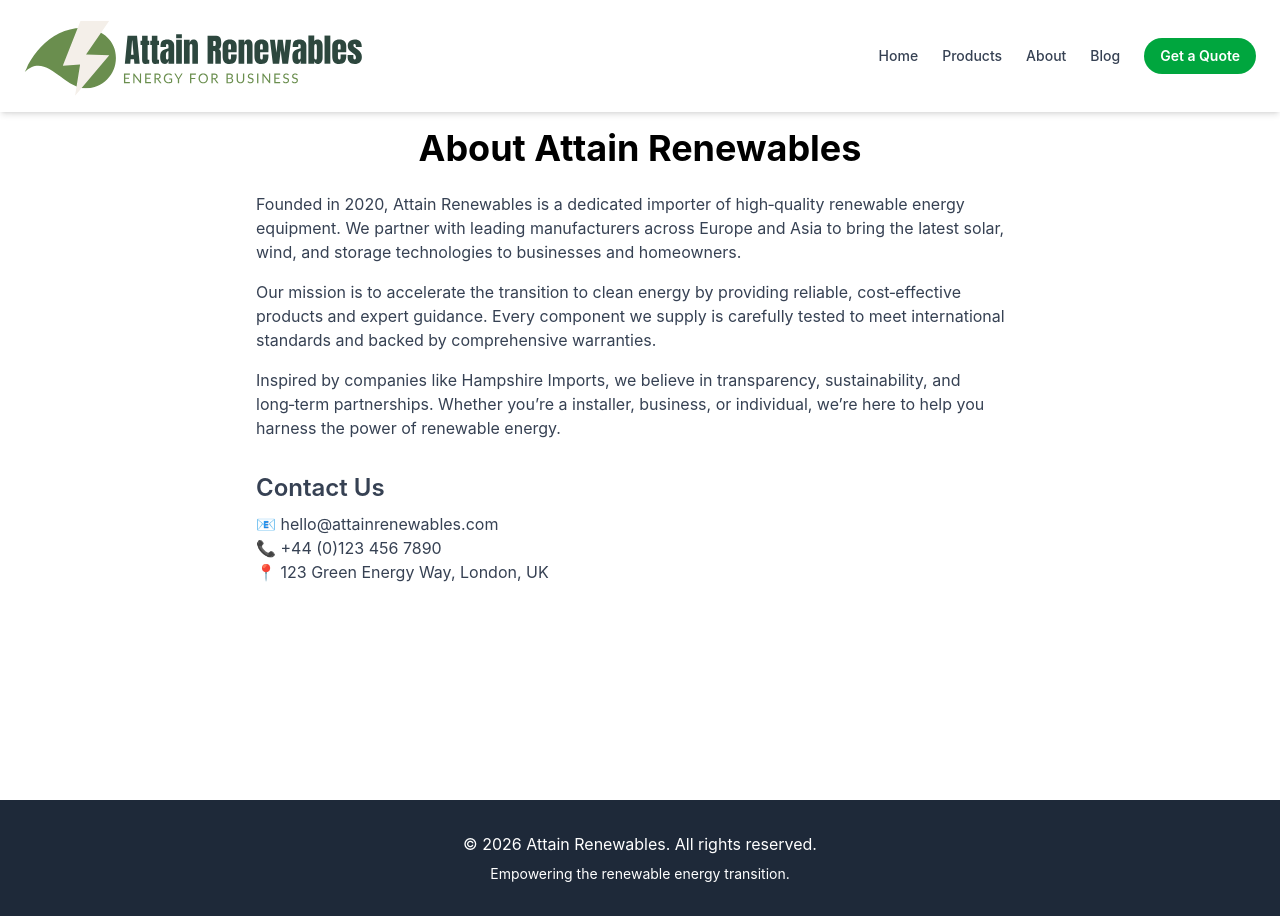
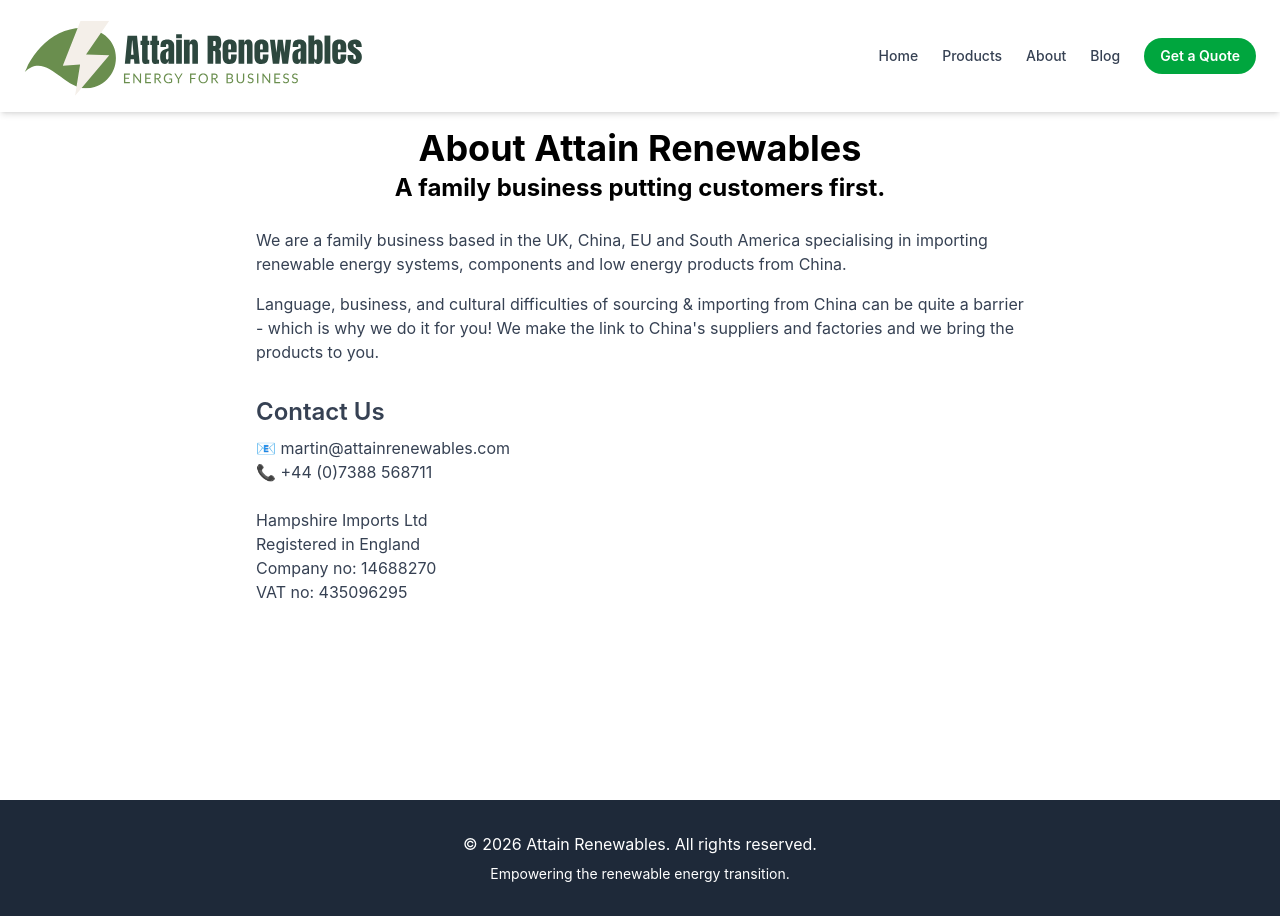
Before and after one commit to SamRichell/Attain-Renewables, a Vue app: page /about in a window 1280 px wide. Built offline with nearby package versions, Linux system fonts and the light colour scheme.

Commit message:
About Page updated

```diff
--- a/src/views/About.vue
+++ b/src/views/About.vue
@@ -1,28 +1,30 @@
 <template>
   <div class="container mx-auto px-6 py-12">
     <div class="max-w-3xl mx-auto">
-      <h1 class="text-4xl font-bold text-center mb-6">About Attain Renewables</h1>
+      <h1 class="text-4xl font-bold text-center mb-1">About Attain Renewables</h1>
+      <h2 class="text-2xl font-bold text-center mb-6">A family business putting customers first.</h2>
       <div class="prose prose-lg text-gray-700">
         <p class="mb-4">
-          Founded in 2020, Attain Renewables is a dedicated importer of high‑quality renewable energy equipment.
-          We partner with leading manufacturers across Europe and Asia to bring the latest solar, wind, and storage
-          technologies to businesses and homeowners.
+          We are a family business based in the UK, China, EU and South
+          America specialising in importing renewable energy systems,
+          components and low energy products from China.
         </p>
         <p class="mb-4">
-          Our mission is to accelerate the transition to clean energy by providing reliable, cost‑effective products
-          and expert guidance. Every component we supply is carefully tested to meet international standards and
-          backed by comprehensive warranties.
-        </p>
-        <p class="mb-4">
-          Inspired by companies like Hampshire Imports, we believe in transparency, sustainability, and long‑term
-          partnerships. Whether you’re a installer, business, or individual, we’re here to help you harness the power
-          of renewable energy.
+          Language, business, and cultural difficulties of sourcing &
+          importing from China can be quite a barrier - which is why we do it
+          for you! We make the link to China's suppliers and factories and we
+          bring the products to you.
         </p>
         <h2 class="text-2xl font-semibold mt-8 mb-2">Contact Us</h2>
+        <p class="mb-6">
+          📧 martin@attainrenewables.com<br>
+          📞 +44 (0)7388 568711<br>
+        </p>
         <p>
-          📧 hello@attainrenewables.com<br>
-          📞 +44 (0)123 456 7890<br>
-          📍 123 Green Energy Way, London, UK
+          Hampshire Imports Ltd<br>
+          Registered in England<br>
+          Company no: 14688270<br>
+          VAT no: 435096295
         </p>
       </div>
     </div>
```
